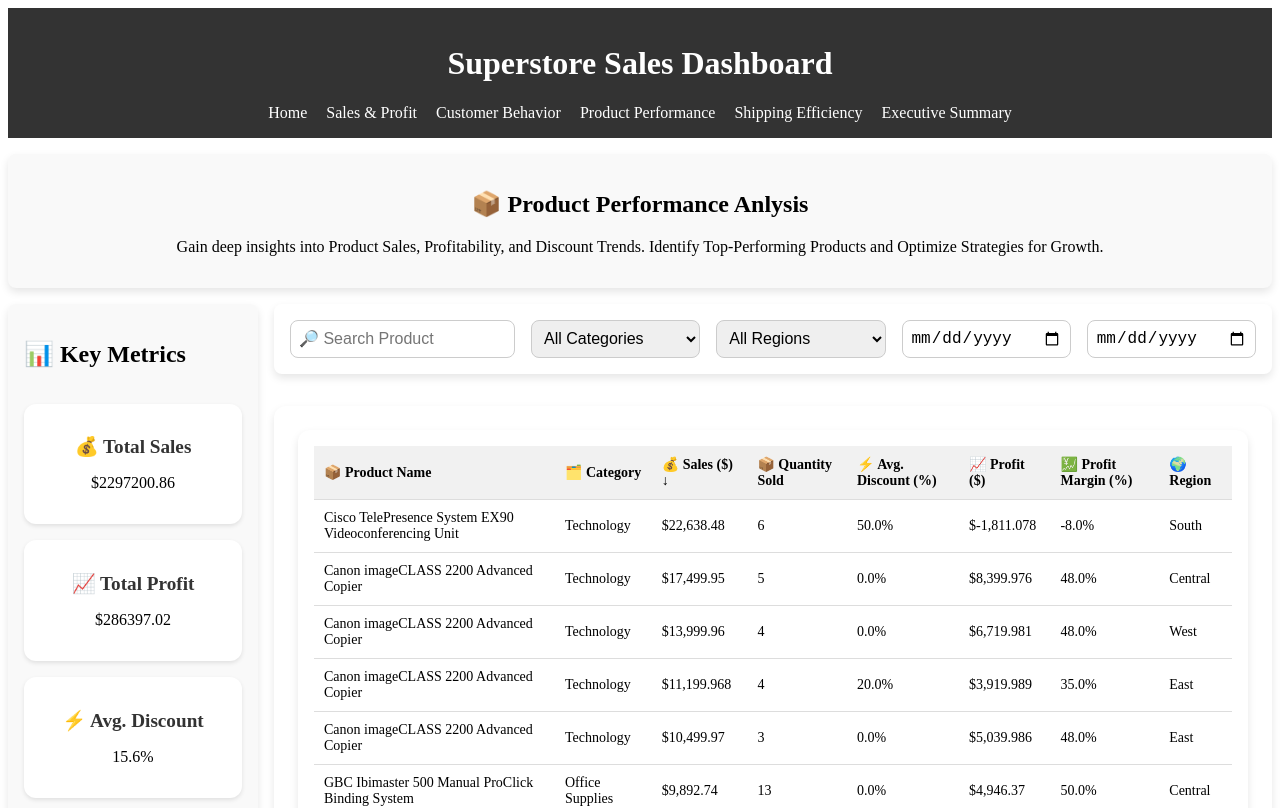
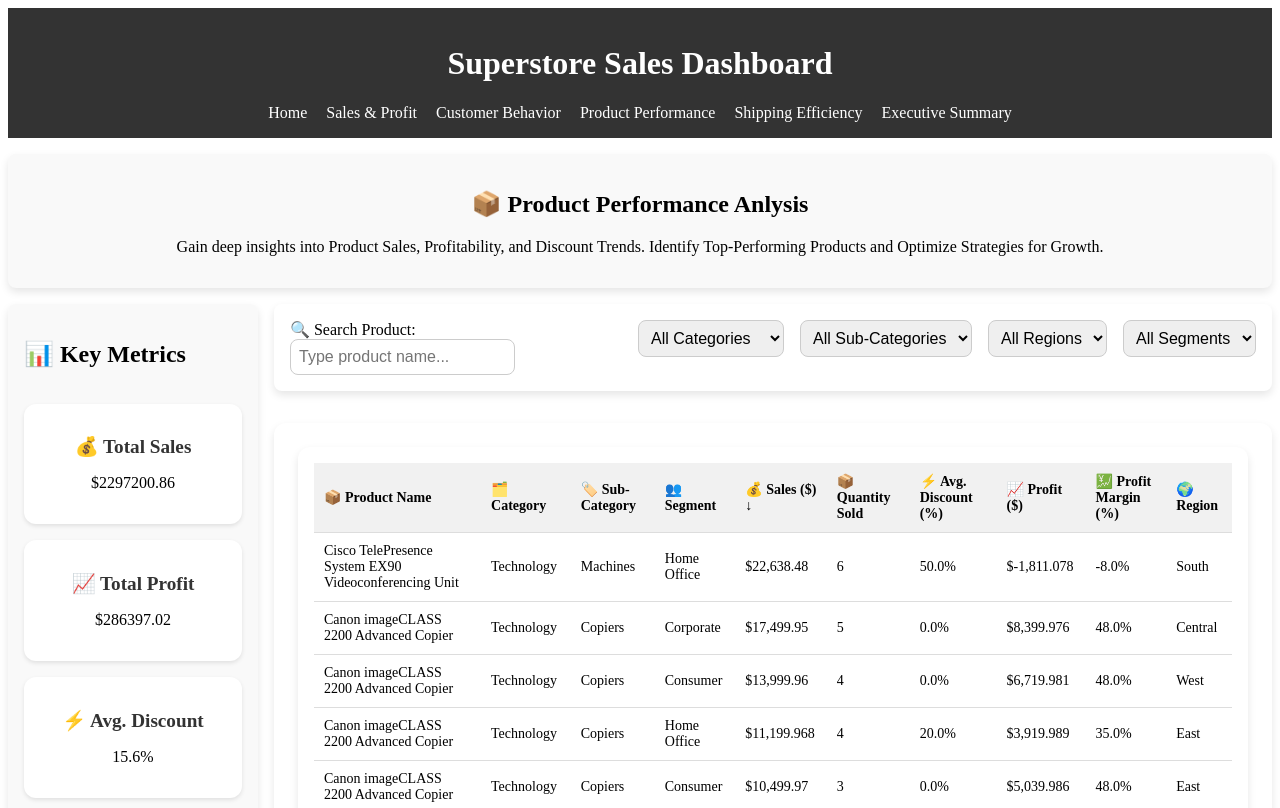
Before and after one commit to prateeksharma0112/Visual-Analytics-Project, a SvelteKit app: page /ProductPerformancePage in a window 1280 px wide. Shown: the top 808 px of the page. Built offline with nearby package versions, Linux system fonts and the light colour scheme.

Commit message:
Enhance Product Performance Page

```diff
--- a/src/components/charts/ProductPerformancePage/Table.svelte
+++ b/src/components/charts/ProductPerformancePage/Table.svelte
@@ -9,7 +9,7 @@
 
     // Pagination
     let currentPage = 1;
-    let itemsPerPage = 10;
+    let itemsPerPage = 12;
     let totalPages = 1;
 
     // Sort & filter data when it updates
@@ -48,13 +48,13 @@
 
 <!-- 📌 Table Container -->
 <div class="table-container">
-    <!-- <input type="text" bind:value={searchQuery} placeholder="🔎 Search Product" class="search-box" /> -->
-
     <table>
         <thead>
             <tr>
                 <th on:click={() => sortTable("productName")}>📦 Product Name {sortKey === "productName" ? (sortOrder === "asc" ? "↑" : "↓") : ""}</th>
                 <th on:click={() => sortTable("category")}>🗂️ Category {sortKey === "category" ? (sortOrder === "asc" ? "↑" : "↓") : ""}</th>
+                <th on:click={() => sortTable("subCategory")}>🏷️ Sub-Category {sortKey === "subCategory" ? (sortOrder === "asc" ? "↑" : "↓") : ""}</th>
+                <th on:click={() => sortTable("segment")}>👥 Segment {sortKey === "segment" ? (sortOrder === "asc" ? "↑" : "↓") : ""}</th>
                 <th on:click={() => sortTable("totalSales")}>💰 Sales ($) {sortKey === "totalSales" ? (sortOrder === "asc" ? "↑" : "↓") : ""}</th>
                 <th on:click={() => sortTable("totalQuantity")}>📦 Quantity Sold {sortKey === "totalQuantity" ? (sortOrder === "asc" ? "↑" : "↓") : ""}</th>
                 <th on:click={() => sortTable("avgDiscount")}>⚡ Avg. Discount (%) {sortKey === "avgDiscount" ? (sortOrder === "asc" ? "↑" : "↓") : ""}</th>
@@ -68,6 +68,8 @@
                 <tr>
                     <td>{item.productName}</td>
                     <td>{item.category}</td>
+                    <td>{item.subCategory}</td>
+                    <td>{item.segment}</td>
                     <td>${new Intl.NumberFormat().format(item.totalSales)}</td>
                     <td>{item.totalQuantity}</td>
                     <td>{item.avgDiscount}%</td>
--- a/src/components/pages/ProductPerformancePage.svelte
+++ b/src/components/pages/ProductPerformancePage.svelte
@@ -14,8 +14,9 @@
     let bestSellingProduct = { name: "N/A", sales: 0 };
     let highestProfitProduct = { name: "N/A", profit: 0 };
     let selectedCategory = "All Categories";
+    let selectedSubCategory = "All Sub-Categories"; // New
     let selectedRegion = "All Regions";
-    let startDate, endDate;
+    let selectedSegment = "All Segments"; // New
     let searchQuery = "";
 
     function processProductData(loadedData) {
@@ -29,6 +30,7 @@
             productName: d["Product Name"],
             category: d["Category"],
             subCategory: d["Sub-Category"],
+            segment: d["Segment"],
             totalSales: +d["Sales"],
             totalQuantity: +d["Quantity"],
             avgDiscount: (+d["Discount"] * 100).toFixed(1),
@@ -40,20 +42,20 @@
 
         applyFilters();
     }
-
     function applyFilters() {
         filteredData = data.filter(d => {
             const categoryMatch = selectedCategory === "All Categories" || d.category === selectedCategory;
+            const subCategoryMatch = selectedSubCategory === "All Sub-Categories" || d.subCategory === selectedSubCategory;
             const regionMatch = selectedRegion === "All Regions" || d.region === selectedRegion;
-            const dateMatch = (!startDate || d.orderDate >= new Date(startDate)) &&
-                              (!endDate || d.orderDate <= new Date(endDate));
+            const segmentMatch = selectedSegment === "All Segments" || d.segment === selectedSegment;
             const searchMatch = d.productName.toLowerCase().includes(searchQuery.toLowerCase());
 
-            return categoryMatch && regionMatch && dateMatch && searchMatch;
+            return categoryMatch && subCategoryMatch && regionMatch && segmentMatch && searchMatch;
         });
 
         calculateKPIs();
     }
+
 
     function calculateKPIs() {
         if (filteredData.length === 0) {
@@ -100,24 +102,59 @@
 
     <!-- 📌 Product Performance Table Section -->
     <main class="chart-section">
-        <!-- 📌 Filters Above Table -->
-        <div class="filter-container">
-            <input type="text" bind:value={searchQuery} placeholder="🔎 Search Product" on:input={applyFilters} />
-            <select bind:value={selectedCategory} on:change={applyFilters}>
+    <!-- 📌 Filters Above Table with Context -->
+    <div class="filter-container">
+        <!-- 🔍 Search Box -->
+        <div class="filter-group">
+            <label for="search-box">🔍 Search Product:</label>
+            <input id="search-box" type="text" bind:value={searchQuery} placeholder="Type product name..." on:input={applyFilters} />
+        </div>
+
+        <!-- 🏷️ Category Filter -->
+        <div class="filter-group">
+            <!-- <label for="category-select">Filter by Category:</label> -->
+            <select id="category-select" bind:value={selectedCategory} on:change={applyFilters}>
                 <option value="All Categories">All Categories</option>
                 {#each [...new Set(data.map(d => d.category))] as category}
                     <option value={category}>{category}</option>
                 {/each}
             </select>
-            <select bind:value={selectedRegion} on:change={applyFilters}>
+        </div>
+
+        <!-- 📂 Sub-Category Filter (NEW) -->
+        <div class="filter-group">
+            <!-- <label for="subcategory-select">Filter by Sub-Category:</label> -->
+            <select id="subcategory-select" bind:value={selectedSubCategory} on:change={applyFilters}>
+                <option value="All Sub-Categories">All Sub-Categories</option>
+                {#each [...new Set(data.map(d => d.subCategory))] as subCategory}
+                    <option value={subCategory}>{subCategory}</option>
+                {/each}
+            </select>
+        </div>
+
+        <!-- 🌍 Region Filter -->
+        <div class="filter-group">
+            <!-- <label for="region-select">Filter by Region:</label> -->
+            <select id="region-select" bind:value={selectedRegion} on:change={applyFilters}>
                 <option value="All Regions">All Regions</option>
                 {#each [...new Set(data.map(d => d.region))] as region}
                     <option value={region}>{region}</option>
                 {/each}
             </select>
-            <input type="date" bind:value={startDate} on:change={applyFilters} />
-            <input type="date" bind:value={endDate} on:change={applyFilters} />
         </div>
+
+        <!-- 👥 Customer Segment Filter (NEW) -->
+        <div class="filter-group">
+            <!-- <label for="segment-select">Filter by Customer Segment:</label> -->
+            <select id="segment-select" bind:value={selectedSegment} on:change={applyFilters}>
+                <option value="All Segments">All Segments</option>
+                {#each [...new Set(data.map(d => d.segment))] as segment}
+                    <option value={segment}>{segment}</option>
+                {/each}
+            </select>
+        </div>
+    </div>
+
 
         <!-- 📌 Product Performance Table -->
         <div class="chart-container">
```
